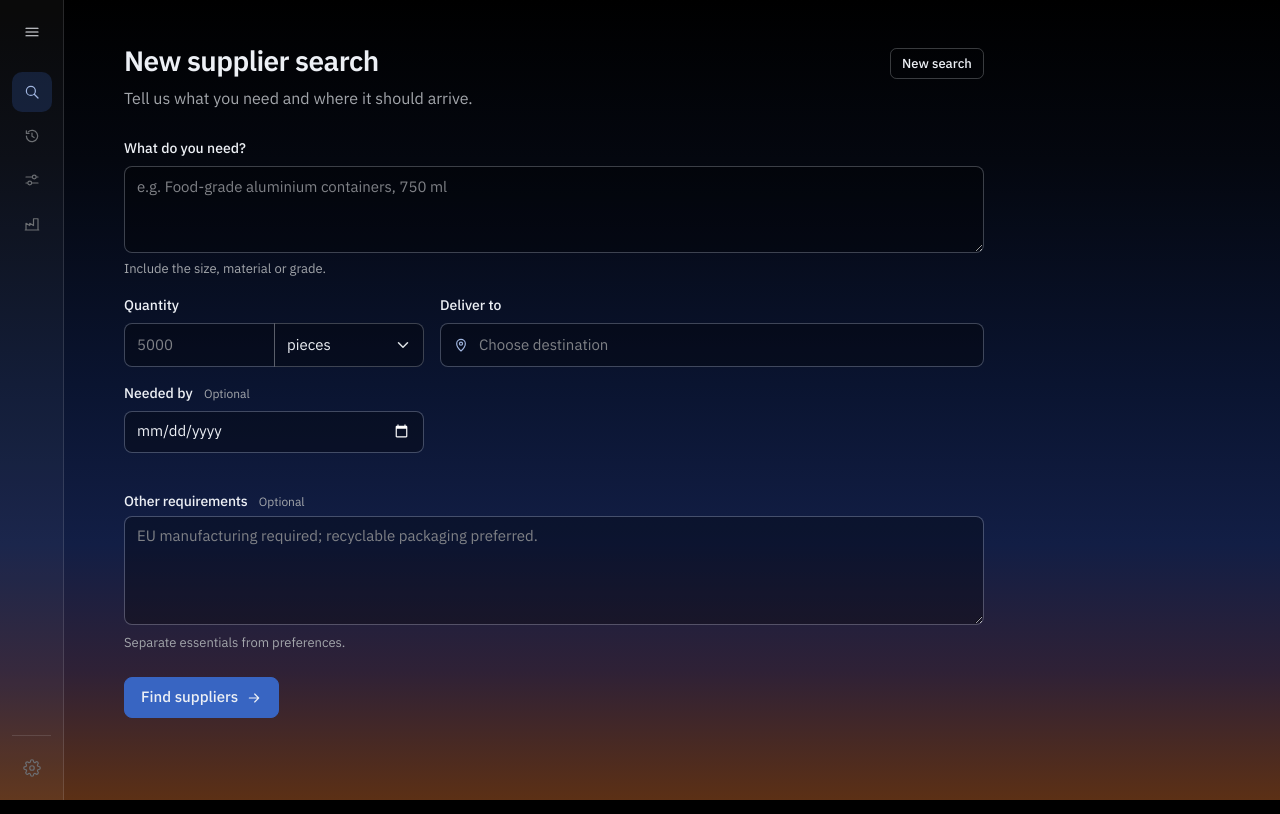
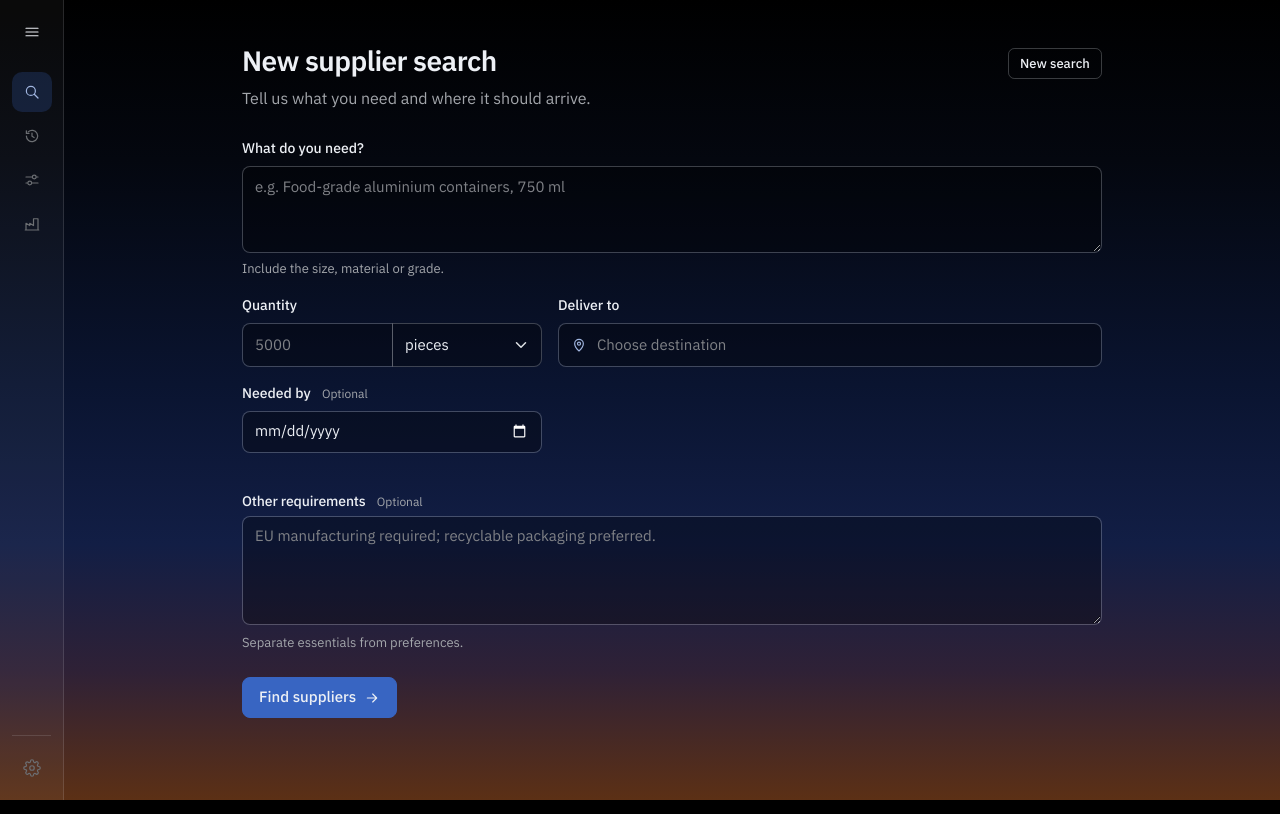
Before and after one commit to VincentKamusella/KA_Agentic_AI_Hack, a Django app: page / in a window 1280 px wide. Run offline with Django 5.2, Linux system fonts and the light colour scheme; parts of the project's set-up code (start-up, migrations or seed data) failed here and were passed over; some libraries are stand-ins or nearby versions.

Commit message:
Center the purchase brief within the workspace

```diff
--- a/web/static/web/app.css
+++ b/web/static/web/app.css
@@ -2287,3 +2287,7 @@ h2 {
     row-gap: 0;
   }
 }
+#view-brief {
+  max-width: 860px;
+  margin-inline: auto;
+}
```
